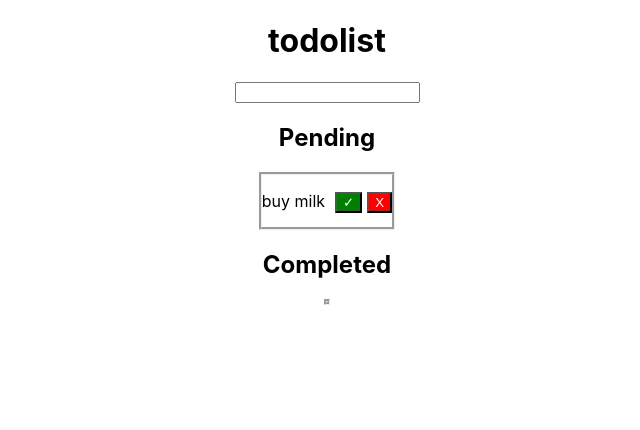
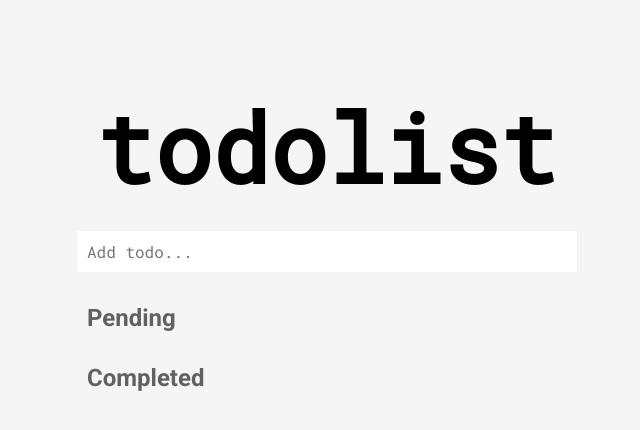
Before and after one commit to Amirmoh10/TodoListApp, a React (Create React App) app: page / in a window 1280 px wide. Shown: the top 430 px of the page, without its empty margins (313-953 px from the left). Built offline with nearby package versions, Linux system fonts and the light colour scheme.

Commit message:
updated commit

```diff
--- a/public/index.html
+++ b/public/index.html
@@ -10,21 +10,14 @@
       content="Web site created using create-react-app"
     />
     <link rel="apple-touch-icon" href="%PUBLIC_URL%/logo192.png" />
-    <!--
-      manifest.json provides metadata used when your web app is installed on a
-      user's mobile device or desktop. See https://developers.google.com/web/fundamentals/web-app-manifest/
-    -->
+
     <link rel="manifest" href="%PUBLIC_URL%/manifest.json" />
-    <!--
-      Notice the use of %PUBLIC_URL% in the tags above.
-      It will be replaced with the URL of the `public` folder during the build.
-      Only files inside the `public` folder can be referenced from the HTML.
+      <link
+      href="https://fonts.googleapis.com/css2?family=Roboto+Mono&family=Roboto:wght@400;700&display=swap"rel="stylesheet">
+      <link href="https://fonts.googleapis.com/css2?family=Roboto:wght@300;400;500;700&display=swap" rel="stylesheet">
 
-      Unlike "/favicon.ico" or "favicon.ico", "%PUBLIC_URL%/favicon.ico" will
-      work correctly both with client-side routing and a non-root public URL.
-      Learn how to configure a non-root public URL by running `npm run build`.
-    -->
     <title>React App</title>
+
   </head>
   <body>
     <noscript>You need to enable JavaScript to run this app.</noscript>
--- a/src/App.css
+++ b/src/App.css
@@ -1,41 +1,65 @@
-.App {
-  text-align: center;
-  display: flex;
-  flex-direction: column;
-  align-items: center;
+* {
+	box-sizing: border-box;
+	margin: 0;
+	padding: 0;
 }
 
-.App-logo {
-  height: 40vmin;
-  pointer-events: none;
+body {
+	background-color: whitesmoke;
+
+
 }
 
-@media (prefers-reduced-motion: no-preference) {
-  .App-logo {
-    animation: App-logo-spin infinite 20s linear;
-  }
+.app {
+	margin: 40px auto;
+	max-width: 500px;
+	display: flex;
+	flex-direction: column;
 }
 
-.App-header {
-  background-color: #282c34;
-  min-height: 100vh;
-  display: flex;
-  flex-direction: column;
-  align-items: center;
-  justify-content: center;
-  font-size: calc(10px + 2vmin);
-  color: white;
+.title {
+	text-align: center;
+	font-size: 48px;
+	padding-bottom: 21px;
+	font-weight: 300;
+	padding-top: 43px;
+	font-weight: 400;
+	font-family: 'Roboto Mono', monospace;
 }
 
-.App-link {
-  color: #61dafb;
+input {
+	padding: 2% 0 2% 2%;
+	border-style: none;
+	font-size: 16px;
+	font-family: 'Roboto Mono', monospace;
+	outline: none;
 }
 
-@keyframes App-logo-spin {
-  from {
-    transform: rotate(0deg);
-  }
-  to {
-    transform: rotate(360deg);
-  }
+
+.todosListContainer{
+ margin-top: 2em;
+ font-family: 'Roboto', sans-serif;
+ font-size: 16px;
+ padding-left: 2%;
+
 }
+
+.dimmedListTitle{
+  border: none;
+  opacity: 0.6;
+
+
+}
+
+.normalListTitle{
+   border-bottom: 1px solid rgba(128, 128, 128, 0.425);
+   padding-bottom: 2%;
+}
+
+.todoItem{
+	font-size: 18px;
+	padding-top: 2%;
+	display: flex;
+	justify-content: space-between;
+	align-items: center;
+}
--- a/src/Components/App.js
+++ b/src/Components/App.js
@@ -1,92 +1,78 @@
-import React from "react";
-import PendingTodosContainer from "./PendingTodos/PendingTodosContainer";
-import CompletedTodosContainer from "./CompletedTodos/CompletedTodosContainer";
-import { v4 as uuidv4 } from "uuid";
-import "../App.css";
+import React, { useState } from 'react';
+import '../App.css';
+const listTypeToTitle = {
+	completed: 'Completed',
+	pending: 'Pending'
+};
+function App() {
+	const [ currentTodo, setCurrentTodo ] = useState('');
+	const [ pendingTodos, setPendingTodos ] = useState([]);
+	const [ completedTodos, setCompletedTodos ] = useState([]);
 
-class App extends React.Component {
-  constructor(props) {
-    super(props);
+	function onKeyDown(e) {
+		if (e.key === 'Enter' && currentTodo.trim()) {
+			setPendingTodos([ ...pendingTodos, currentTodo ]);
+			setCurrentTodo('');
+		}
+	}
 
-    this.state = {
-      PendingTodos: [
-        {
-          todoName: "buy milk",
-          checked: false,
-          id: uuidv4(),
-        },
-      ],
-      CompletedTodos: [],
-    };
+	function deleteTodo(todoIndex, targetList) {
+		const targetTodoList = targetList === 'pending' ? pendingTodos : completedTodos;
+		const setter = targetList === 'pending' ? setPendingTodos : setCompletedTodos;
+
+		const filteredTodos = targetTodoList.filter((_, index) => todoIndex !== index);
+
+		setter(filteredTodos);
 	}
-  todoChange = (id) => {
-    this.setState({
-      PendingTodos: this.state.PendingTodos.filter((todo) => {
-        return todo.id !== id;
-      }),
 
-      CompletedTodos: this.state.CompletedTodos.concat(
-        this.state.PendingTodos.filter((todo) => {
-          return todo.id === id;
-        })
-      ),
-    });
-  };
+	function completeTodo(todoIndex) {
+		const targetTodo = pendingTodos[todoIndex];
 
-  removeTodoItem = (id) => {
-    this.setState({
-      PendingTodos: this.state.PendingTodos.filter((todo) => {
-        return todo.id !== id;
-      }),
-      CompletedTodos: this.state.CompletedTodos.filter((todo) => {
-        return todo.id !== id;
-      }),
-    });
-  };
+		setCompletedTodos([ ...completedTodos, targetTodo ]);
+		deleteTodo(todoIndex, 'pending');
+	}
 
-  addTodoItem = (event, value) => {
-    if (event.key === "Enter") {
-      console.log(this.state.CompletedTodos);
-      this.setState({
-        PendingTodos: this.state.PendingTodos.concat({
-          todoName: value,
-          checked: false,
-          id: uuidv4(),
-        }),
-      });
-    }
-  };
-
-  render() {
 	return (
-      <div className="App">
+		<div className="app">
+			<div className="title">
 				<h1>todolist</h1>
+			</div>
 			<input
 				type="text"
-          onKeyDown={(event, value) =>
-            this.addTodoItem(event, event.target.value)
-          }
+				placeholder="Add todo..."
+				value={currentTodo}
+				onChange={(e) => setCurrentTodo(e.target.value)}
+				onKeyDown={onKeyDown}
 			/>
-
-        <h2>Pending</h2>
-        <div style={{ borderStyle: "groove" }}>
-          <PendingTodosContainer
-            PendingTodos={this.state.PendingTodos}
-            todoChange={this.todoChange}
-            removeTodoItem={this.removeTodoItem}
-          />
-        </div>
-        <h2>Completed</h2>
-        <div style={{ borderStyle: "groove" }}>
-          <CompletedTodosContainer
-            CompletedTodos={this.state.CompletedTodos}
-            todoChange={this.todoChange}
-            removeTodoItem={this.removeTodoItem}
-          />
-        </div>
+			<TodoList listType="pending" completeTodo={completeTodo} deleteTodo={deleteTodo} todos={pendingTodos} />
+			<TodoList listType="completed" deleteTodo={deleteTodo} todos={completedTodos} />
 		</div>
 	);
 }
+
+function TodoList({ listType, completeTodo, deleteTodo, todos }) {
+	return (
+		<div className="todosListContainer">
+			<div className={todos.length > 0 ? 'normalListTitle' : 'dimmedListTitle'}>
+				<h2>{listTypeToTitle[listType]}</h2>
+			</div>
+			{todos.map((todo, index) => (
+				<div className="todoItem" key={index}>
+					<span>{todo}</span>
+					<div className="buttons">
+						{listType === 'completed' ? null : (
+							<span className="complete" onClick={() => completeTodo(index)}>
+								<img src="https://img.icons8.com/flat_round/25/000000/checkmark.png" />
+							</span>
+						)}
+						<span onClick={() => deleteTodo(index, listType)}>
+							<img src="https://img.icons8.com/flat_round/25/000000/delete-sign.png" />
+						</span>
+					</div>
+				</div>
+			))}
+		</div>
+	);
 }
 
 export default App;
```
Lines whose indentation alone changed are shown as unchanged.
